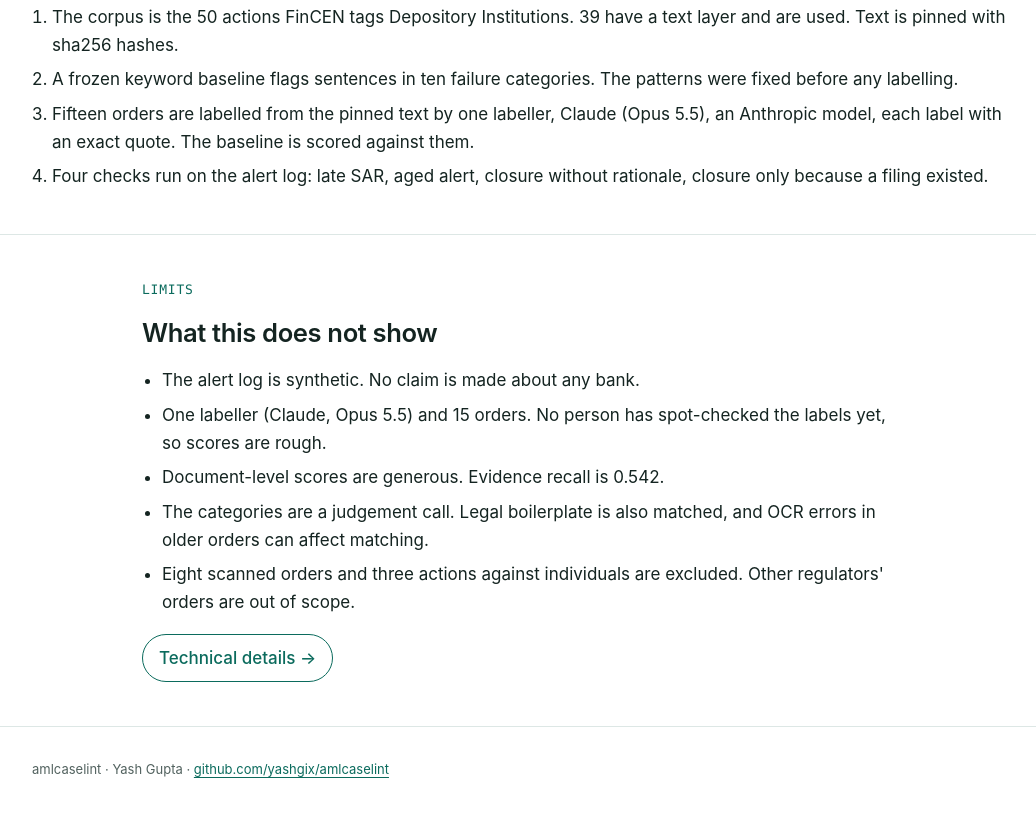
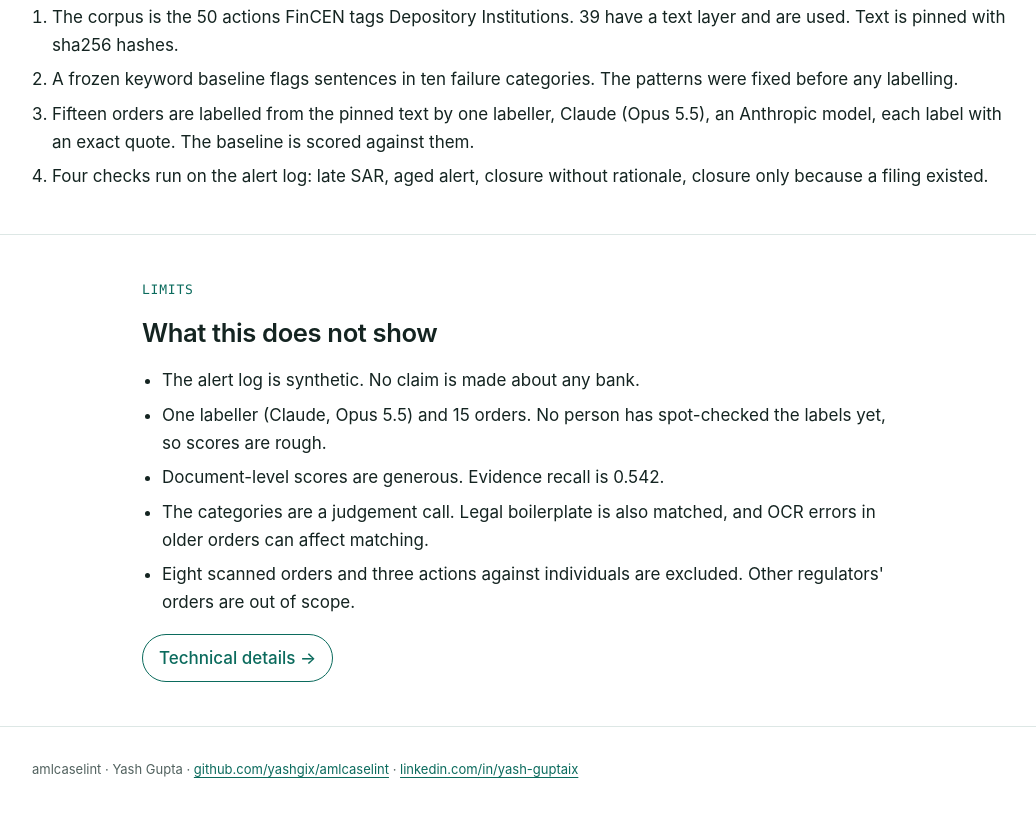
Before and after one commit to yashgix/amlcaselint, a plain HTML site: page docs/index.html in a window 1280 px wide. Shown: the part 1926-2742 px from the top of the page, without its empty margins (118-1154 px from the left). Drawn offline with Linux system fonts and the light colour scheme.

Commit message:
Page: add LinkedIn to the footer

```diff
--- a/docs/index.html
+++ b/docs/index.html
@@ -277,7 +277,7 @@ make experiment</pre>
 </div></section>
 </main>
 
-<footer class="wrap"><div class="wide small muted">amlcaselint · Yash Gupta · <a href="https://github.com/yashgix/amlcaselint">github.com/yashgix/amlcaselint</a></div></footer>
+<footer class="wrap"><div class="wide small muted">amlcaselint · Yash Gupta · <a href="https://github.com/yashgix/amlcaselint">github.com/yashgix/amlcaselint</a> · <a href="https://www.linkedin.com/in/yash-guptaix/">linkedin.com/in/yash-guptaix</a></div></footer>
 
 <script>
 const views = ["overview", "details"];
```
Also changed, not shown: tools/page_template.html (+1 -1 lines).
